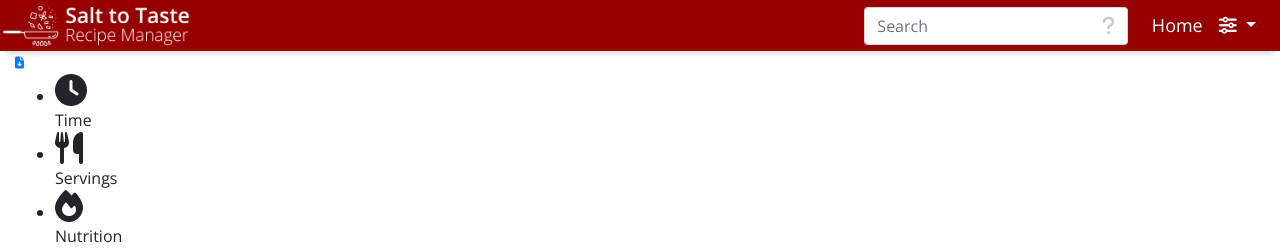
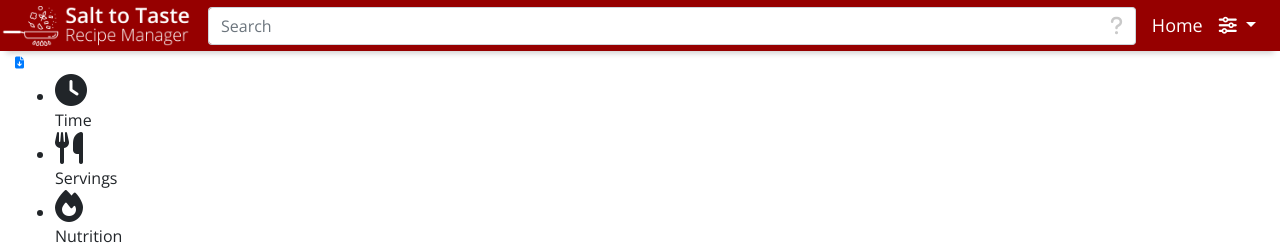
Before and after one commit to wcomartin/SaltToTaste, a Flask app: template saltToTaste/templates/recipe.html in a window 1280 px wide. Shown: the top 249 px of the page. Run offline with Flask 2, Linux system fonts and the light colour scheme; the template is opened without the code that fills it, so the values that code supplies are empty; some libraries are stand-ins or nearby versions.

Commit message:
Have search bar use available space in navbar

```diff
--- a/saltToTaste/templates/layout.html
+++ b/saltToTaste/templates/layout.html
@@ -84,7 +84,7 @@
         <span class="navbar-toggler-icon"></span>
       </button>
       <div class="collapse navbar-collapse mr-3" id="navbar-collapse">
-        <form class="form-inline ml-auto mr-3">
+        <form class="mr-2 my-auto d-inline w-100">
           <div class="input-group">
             <input type="text" class="form-control border-right-0" placeholder="Search" aria-label="Search" aria-describedby="basic-addon1">
             <div class="input-group-append">
```
